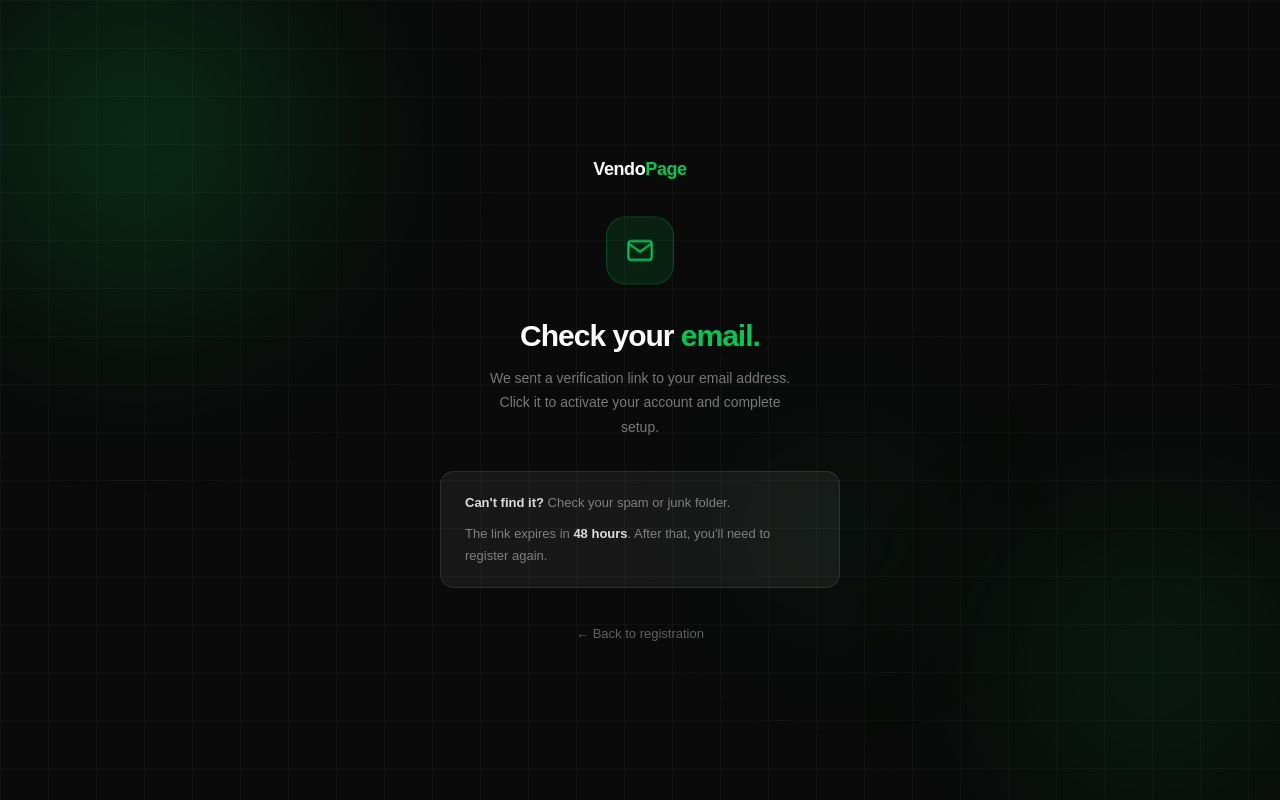
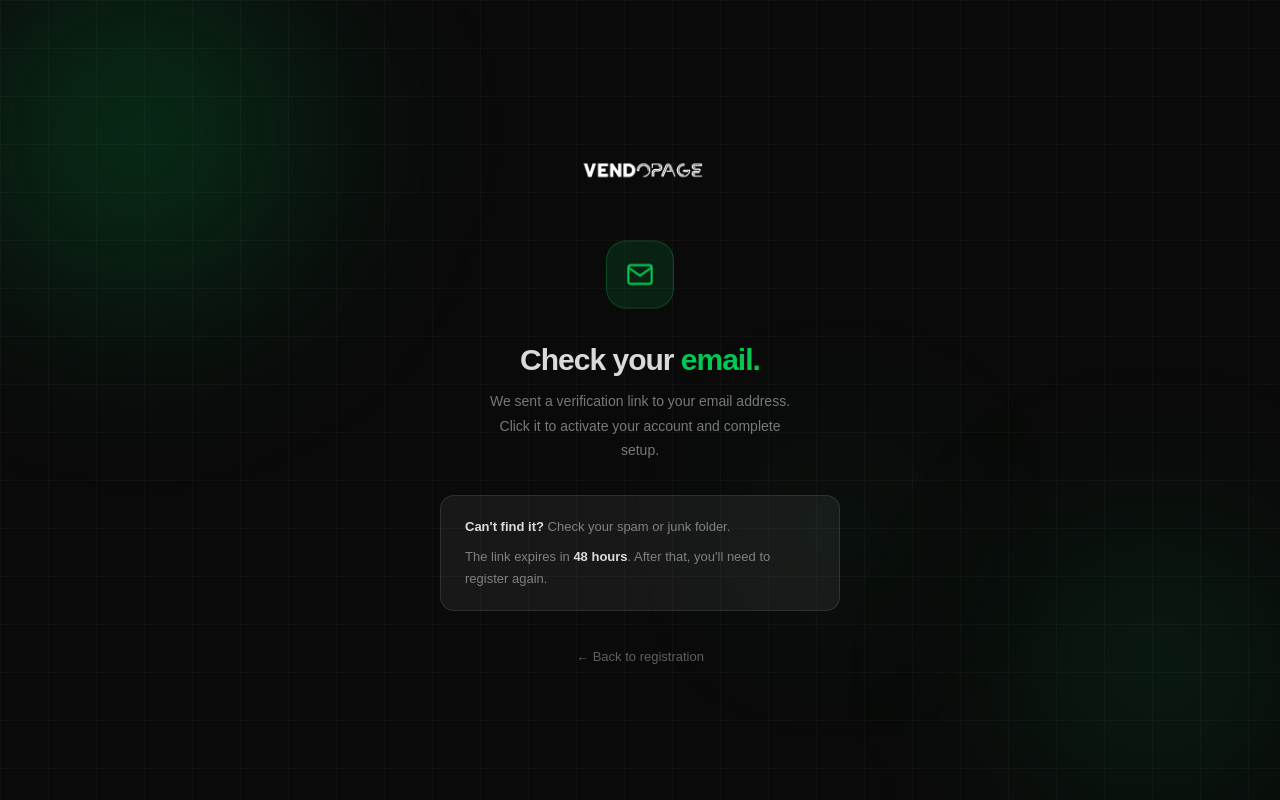
Before and after one commit to Realquiid/vendopage, a Django app: page /verify-email/pending/ in a window 1280 px wide. Run offline with Django 5.2, Linux system fonts and the light colour scheme; parts of the project's set-up code (start-up, migrations or seed data) failed here and were passed over; some libraries are stand-ins or nearby versions; some web fonts are replaced.

Commit message:
prepare for digitalocean deploy

```diff
--- a/templates/auth/verify_email_pending.html
+++ b/templates/auth/verify_email_pending.html
@@ -6,9 +6,25 @@
 
 {% block extra_css %}
 <style>
+/* ══════════════════════════════════════
+   THEME-AWARE AUTH TOKENS — same pattern as register.html
+══════════════════════════════════════ */
+:root {
+  --auth-bg:        #0A0A0A;
+  --auth-card-bg:   rgba(255,255,255,.06);
+  --auth-card-bd:   rgba(255,255,255,.1);
+  --auth-text-85:   rgba(255,255,255,.85);
+  --auth-text-45:   rgba(255,255,255,.45);
+  --auth-text-35:   rgba(255,255,255,.35);
+  --auth-grid-line: rgba(255,255,255,.03);
+}
+[data-theme="dark"] {
+  --auth-bg: #050505;
+}
+
 .verify-page {
   min-height: 100vh;
-  background: #0A0A0A;
+  background: var(--auth-bg);
   display: flex;
   align-items: center;
   justify-content: center;
@@ -49,8 +65,8 @@
 .v-grid {
   position: absolute; inset: 0;
   background-image:
-    linear-gradient(rgba(255,255,255,.03) 1px, transparent 1px),
-    linear-gradient(90deg, rgba(255,255,255,.03) 1px, transparent 1px);
+    linear-gradient(var(--auth-grid-line) 1px, transparent 1px),
+    linear-gradient(90deg, var(--auth-grid-line) 1px, transparent 1px);
   background-size: 48px 48px;
   pointer-events: none;
 }
@@ -64,15 +80,15 @@
 }
 @keyframes vIn { from{opacity:0;transform:translateY(18px)} to{opacity:1;transform:translateY(0)} }
 
-.verify-wordmark {
-  font-family: var(--font-d);
-  font-size: 18px; font-weight: 800;
-  color: #fff; letter-spacing: -.4px;
+/* Logo — card area is always dark-glass, so always show the light logo */
+.verify-logo {
+  display: inline-flex; align-items: center;
   text-decoration: none;
-  display: block;
   margin-bottom: 40px;
 }
-.verify-wordmark span { color: #00C853; }
+.verify-logo img { height: 75px; width: auto; display: block; }
+.verify-logo .logo-dark  { display: none; }
+.verify-logo .logo-light { display: block; }
 
 .verify-icon {
   width: 68px; height: 68px;
@@ -88,14 +104,14 @@
 .verify-title {
   font-family: var(--font-d);
   font-size: 30px; font-weight: 800;
-  color: #fff; letter-spacing: -1px;
+  color: var(--auth-text-85); letter-spacing: -1px;
   line-height: 1.15; margin-bottom: 12px;
 }
 .verify-title span { color: #00C853; }
 
 .verify-sub {
   font-size: 14px;
-  color: rgba(255,255,255,.45);
+  color: var(--auth-text-45);
   line-height: 1.75;
   margin-bottom: 32px;
   max-width: 320px;
@@ -103,8 +119,8 @@
 }
 
 .verify-info {
-  background: rgba(255,255,255,.06);
-  border: 1px solid rgba(255,255,255,.1);
+  background: var(--auth-card-bg);
+  border: 1px solid var(--auth-card-bd);
   border-radius: 14px;
   padding: 20px 24px;
   margin-bottom: 32px;
@@ -112,16 +128,16 @@
 }
 .verify-info p {
   font-size: 13px;
-  color: rgba(255,255,255,.45);
+  color: var(--auth-text-45);
   line-height: 1.7; margin: 0;
 }
 .verify-info p + p { margin-top: 8px; }
-.verify-info strong { color: rgba(255,255,255,.85); font-weight: 600; }
+.verify-info strong { color: var(--auth-text-85); font-weight: 600; }
 
 .verify-back {
   display: inline-block;
   font-size: 13px; font-weight: 500;
-  color: rgba(255,255,255,.35);
+  color: var(--auth-text-35);
   text-decoration: none;
   transition: color .15s;
 }
@@ -144,7 +160,10 @@
 
   <div class="verify-inner">
 
-    <a href="/" class="verify-wordmark">Vendo<span>Page</span></a>
+    <a href="/" class="verify-logo">
+      <img class="logo-dark"  src="{% static 'images/logoo.png' %}"      alt="Vendopage">
+      <img class="logo-light" src="{% static 'images/logo-white.png' %}" alt="Vendopage">
+    </a>
 
     <div class="verify-icon">
       <svg width="28" height="28" fill="none" stroke="#00C853" stroke-width="1.8" viewBox="0 0 24 24">
--- a/templates/onboarding.html
+++ b/templates/onboarding.html
@@ -18,7 +18,7 @@
   display: flex; align-items: center;
   text-decoration: none; margin-bottom: 32px;
 }
-.auth-logo img { height: 60px; width: auto; display: block; }
+.auth-logo img { height: 75px; width: auto; display: block; }
 .auth-logo .logo-dark  { display: block; }
 .auth-logo .logo-light { display: none; }
 [data-theme="dark"] .auth-logo .logo-dark  { display: none; }
--- a/templates/register.html
+++ b/templates/register.html
@@ -105,7 +105,7 @@
   display: flex; align-items: center;
   text-decoration: none; margin-bottom: 32px;
 }
-.auth-logo img { height: 60px; width: auto; display: block; }
+.auth-logo img { height: 75px; width: auto; display: block; }
 /* This card is always dark-glass, so always show the light logo variant */
 .auth-logo .logo-dark  { display: none; }
 .auth-logo .logo-light { display: block; }
```
Also changed, not shown: sellers/models.py (+10 -2 lines).
